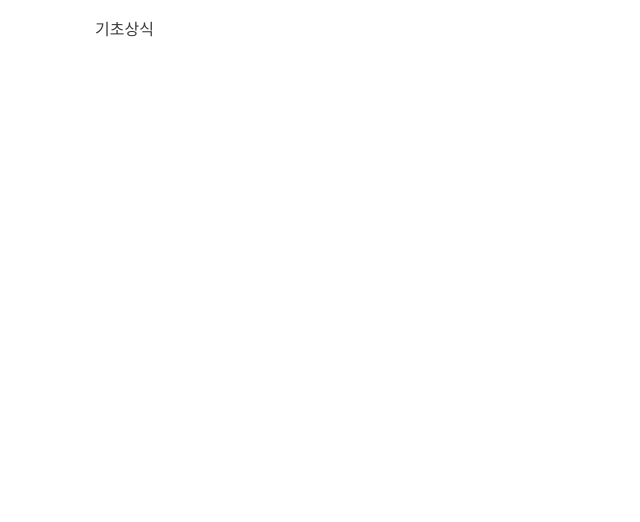
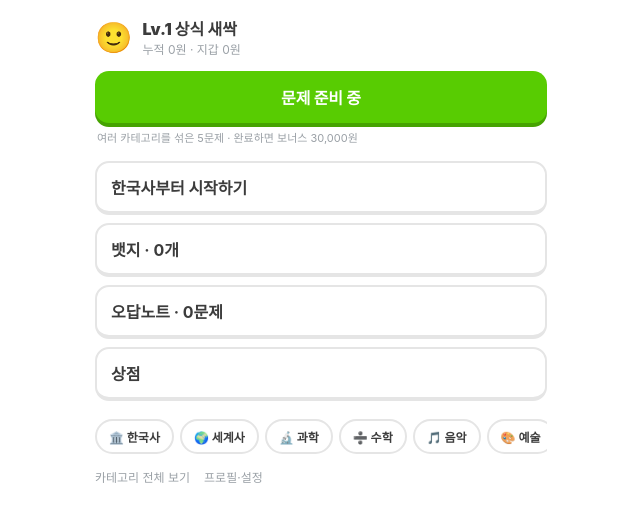
Before and after one commit to 29rzpyjv5j-bit/gichosangsik, a React (Vite) app: page / in a window 1280 px wide. Shown: the top 522 px of the page, without its empty margins (319-959 px from the left). Built offline with nearby package versions, Linux system fonts and the light colour scheme.

Commit message:
홈 화면 추가
레벨·상금·지갑 요약, 오늘의 볼게임 버튼(보너스 소진 시 한 판 더),
이어서 하기·뱃지·오답노트·상점 줄, 카테고리 칩.

Co-Authored-By: Claude Sonnet 5 <noreply@anthropic.com>

```diff
--- a/src/App.tsx
+++ b/src/App.tsx
@@ -1,9 +1,10 @@
 import { Routes, Route } from 'react-router-dom';
+import Home from './screens/Home';
 
 export default function App() {
   return (
     <Routes>
-      <Route path="/" element={<div className="screen">기초상식</div>} />
+      <Route path="/" element={<Home />} />
     </Routes>
   );
 }
--- /dev/null
+++ b/src/screens/Home.tsx
@@ -0,0 +1,133 @@
+import { useNavigate } from 'react-router-dom';
+import { useGame } from '../state/GameProvider';
+import { getLevel } from '../domain/level';
+import { nextStageAnywhere } from '../domain/unlock';
+import {
+  isDailyBonusEligible, mulberry32, pickDailyQuestions, todayString, unlockedQuestions,
+} from '../domain/dailyGame';
+import { ALL_QUESTIONS } from '../data/questions';
+import { CATEGORIES, CATEGORY_BY_ID } from '../data/categories';
+import { AVATARS } from '../data/shop';
+import { TIER_NAMES } from '../types';
+import { formatMoney } from '../components/Money';
+import { ThickButton } from '../components/ThickButton';
+
+export default function Home() {
+  const { state, dispatch } = useGame();
+  const navigate = useNavigate();
+  const save = state.save;
+  const level = getLevel(save.totalPrize);
+  const today = todayString();
+  const pool = unlockedQuestions(save, ALL_QUESTIONS);
+  const bonusLeft = isDailyBonusEligible(save, today);
+  const avatar = AVATARS.find((a) => a.id === save.settings.avatar)?.emoji ?? '🙂';
+  const resume = nextStageAnywhere(save, save.lastPlayed?.category ?? null);
+
+  function startDaily() {
+    const questions = pickDailyQuestions(save, ALL_QUESTIONS, mulberry32(Date.now() & 0xffff));
+    if (questions.length === 0) return;
+    dispatch({ type: 'START_DAILY', questions });
+    navigate('/quiz');
+  }
+
+  function startResume() {
+    if (!resume) return;
+    navigate(`/category/${resume.category}`);
+  }
+
+  return (
+    <div className="screen">
+      <header style={{ display: 'flex', alignItems: 'center', gap: 10, marginBottom: 14 }}>
+        <span style={{ fontSize: 30 }}>{avatar}</span>
+        <div style={{ flex: 1 }}>
+          <div style={{ fontWeight: 900 }}>
+            Lv.{level.level} {level.title}
+          </div>
+          <div className="muted" style={{ fontSize: 12 }}>
+            누적 <span>{formatMoney(save.totalPrize)}</span> · 지갑 <span>{formatMoney(save.wallet)}</span>
+          </div>
+        </div>
+      </header>
+
+      <div style={{ marginBottom: 16 }}>
+        <ThickButton accent onClick={startDaily} disabled={pool.length === 0}>
+          {pool.length === 0
+            ? '문제 준비 중'
+            : bonusLeft
+              ? '오늘의 볼게임 시작 ▶'
+              : '한 판 더 ▶'}
+        </ThickButton>
+        <p className="muted" style={{ fontSize: 11, margin: '6px 2px 0' }}>
+          {bonusLeft
+            ? '여러 카테고리를 섞은 5문제 · 완료하면 보너스 30,000원'
+            : '오늘 보너스는 받았어요. 문제 상금은 그대로 받습니다'}
+        </p>
+      </div>
+
+      <div style={{ display: 'grid', gap: 8, marginBottom: 18 }}>
+        <ThickButton onClick={startResume}>
+          {resume
+            ? save.lastPlayed
+              ? `이어서 하기 · ${CATEGORY_BY_ID[resume.category].name} ${TIER_NAMES[resume.tier]} ${resume.stage}`
+              : `${CATEGORY_BY_ID[resume.category].name}부터 시작하기`
+            : '모든 스테이지를 깼어요'}
+        </ThickButton>
+        <ThickButton onClick={() => navigate('/badges')}>
+          뱃지 · {save.badges.length}개
+        </ThickButton>
+        <ThickButton onClick={() => navigate('/wrong-notes')}>
+          오답노트 · {save.wrongNotes.length}문제
+        </ThickButton>
+        <ThickButton onClick={() => navigate('/shop')}>상점</ThickButton>
+      </div>
+
+      <div style={{ display: 'flex', gap: 6, overflowX: 'auto', paddingBottom: 14 }}>
+        {CATEGORIES.map((c) => (
+          <button
+            key={c.id}
+            type="button"
+            onClick={() => navigate(`/category/${c.id}`)}
+            style={{
+              whiteSpace: 'nowrap',
+              border: '2px solid var(--border)',
+              background: 'var(--surface)',
+              borderRadius: 99,
+              padding: '7px 12px',
+              fontSize: 12,
+              fontWeight: 700,
+            }}
+          >
+            {c.emoji} {c.name}
+          </button>
+        ))}
+      </div>
+
+      <div style={{ display: 'flex', gap: 14, fontSize: 12 }}>
+        <button
+          type="button"
+          className="muted"
+          style={{ background: 'none', border: 'none', padding: 0 }}
+          onClick={() => navigate('/categories')}
+        >
+          카테고리 전체 보기
+        </button>
+        <button
+          type="button"
+          className="muted"
+          style={{ background: 'none', border: 'none', padding: 0 }}
+          onClick={() => navigate('/profile')}
+        >
+          프로필·설정
+        </button>
+      </div>
+
+      {state.storageWarning !== 'none' && (
+        <p style={{ fontSize: 11, color: 'var(--no)', marginTop: 14 }}>
+          {state.storageWarning === 'unavailable'
+            ? '이 브라우저에서는 기록을 저장할 수 없어요. 창을 닫으면 진행이 사라집니다.'
+            : '저장된 기록을 읽지 못해 새로 시작했어요.'}
+        </p>
+      )}
+    </div>
+  );
+}
```
Also changed, not shown: 2 other files (tests, documents, lock files or other folders).
